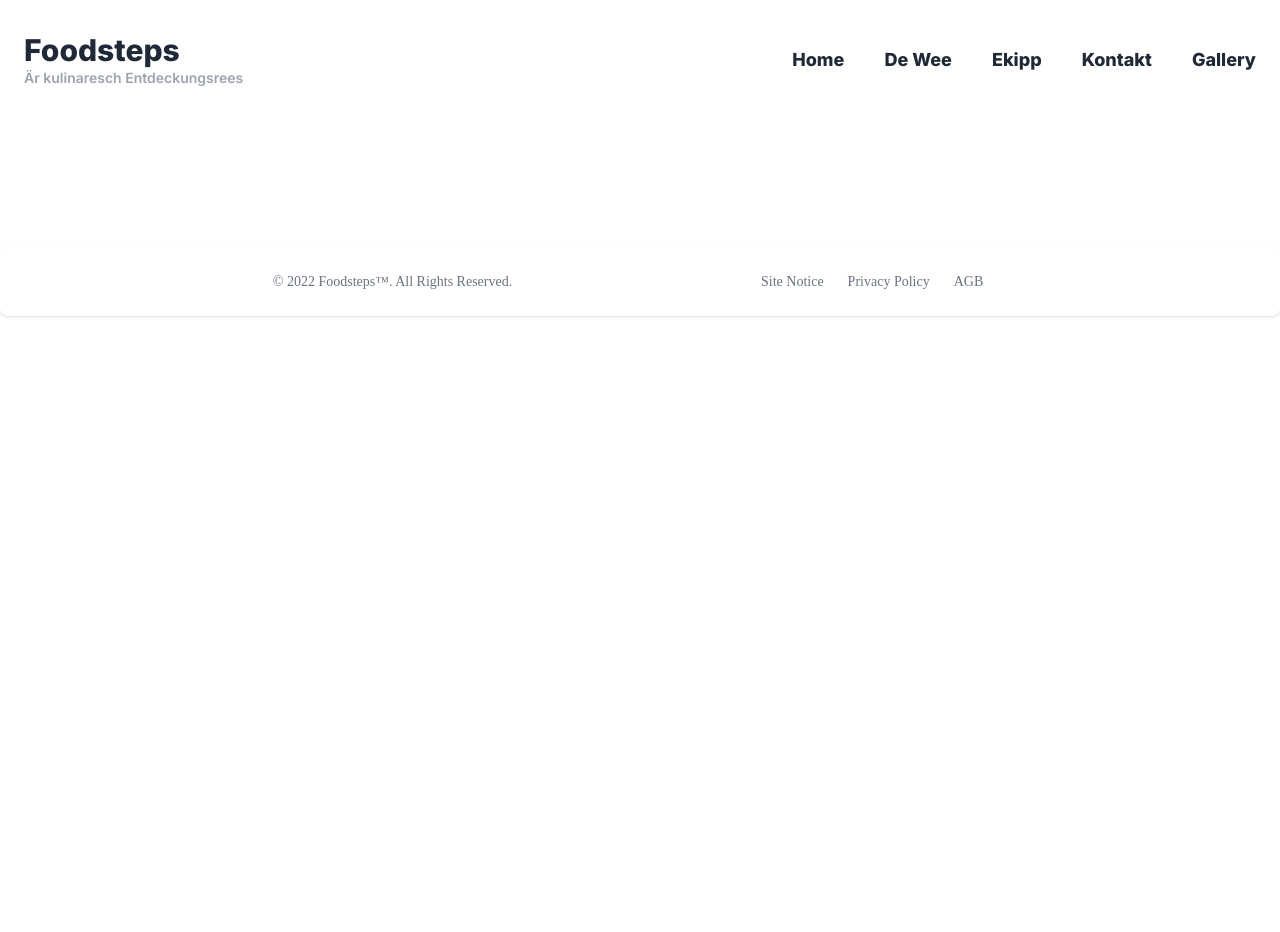
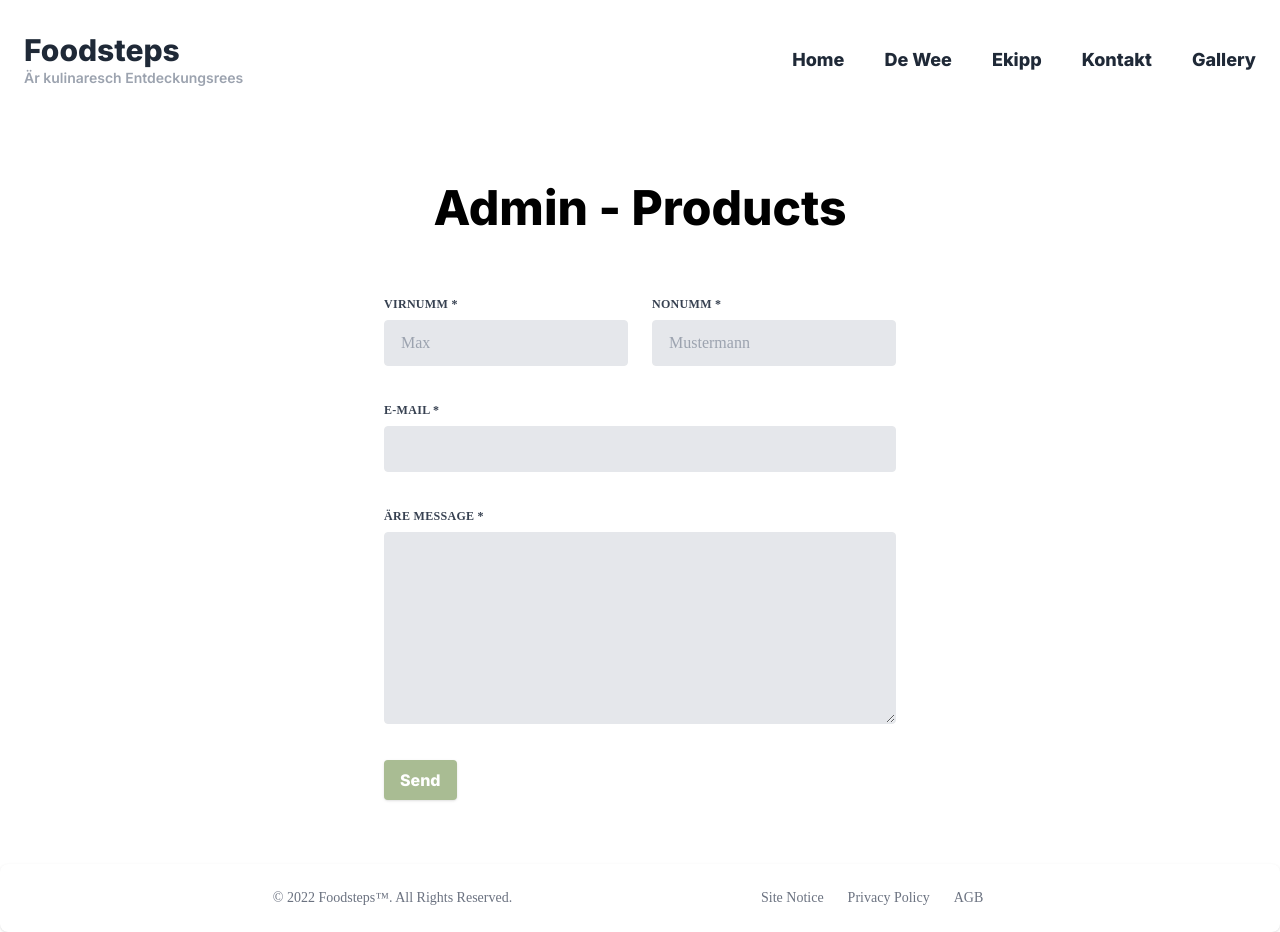
Before and after one commit to LaurenzJ/foodsteps, a Vue app in the folder frontend/: page /admin/products in a window 1280 px wide. Before the commit the page ends 800 px from the top, so only its background shows below. Built offline with nearby package versions, Linux system fonts and the light colour scheme; a web font is replaced by a local one.

Commit message:
added admin

```diff
--- a/frontend/src/components/CProductTab.vue
+++ b/frontend/src/components/CProductTab.vue
@@ -1,7 +1,7 @@
 <template>
-  <div class="w-full max-w-screen-md px-2 py-16 sm:px-0">
+  <div class="w-full  px-2 py-16 sm:px-0">
     <TabGroup>
-      <TabList class="flex space-x-1 rounded-xl bg-green p-1">
+      <TabList class="flex max-w-screen-md space-x-1 rounded-xl bg-green p-1">
         <Tab
           v-for="category in Object.keys(categories)"
           as="template"
@@ -27,7 +27,7 @@
           v-for="(posts, idx) in Object.values(categories)"
           :key="idx"
           :class="[
-            'rounded-xl bg-white p-3',
+            'rounded-xl bg-white p-3 text-justify',
             'ring-white ring-opacity-60 ring-offset-2 ring-offset-blue-400 focus:outline-none focus:ring-2',
           ]"
         >
--- a/frontend/src/router/index.js
+++ b/frontend/src/router/index.js
@@ -13,7 +13,7 @@ const routes = [
     // route level code-splitting
     // this generates a separate chunk (about.[hash].js) for this route
     // which is lazy-loaded when the route is visited.
-    component: () => import(/* webpackChunkName: "about" */ '../views/TeamView.vue')
+    component: () => import('../views/TeamView.vue')
   },
   {
     path: '/contact',
@@ -21,48 +21,58 @@ const routes = [
     // route level code-splitting
     // this generates a separate chunk (about.[hash].js) for this route
     // which is lazy-loaded when the route is visited.
-    component: () => import(/* webpackChunkName: "about" */ '../views/ContactView.vue')
+    component: () => import('../views/ContactView.vue')
   },
   {
     path: '/diekrech',
     name: 'diekrech',
-    component: () => import(/* webpackChunkName: "about" */ '../views/DiekrechView.vue')
+    component: () => import('../views/DiekrechView.vue')
   },
   {
     path: '/gallery',
     name: 'gallery',
-    component: () => import(/* webpackChunkName: "about" */ '../views/GalleryView.vue')
+    component: () => import('../views/GalleryView.vue')
   },
   {
     path: '/faq',
     name: 'faq',
-    component: () => import(/* webpackChunkName: "about" */ '../views/FAQView.vue')
+    component: () => import('../views/FAQView.vue')
   },
   {
     path: '/newsletter',
     name: 'newsletter',
-    component: () => import(/* webpackChunkName: "about" */ '../views/NewsletterView.vue')
+    component: () => import('../views/NewsletterView.vue')
   },
   {
     path: '/site-notice',
     name: 'site-notice',
-    component: () => import(/* webpackChunkName: "about" */ '../views/SiteNoticeView.vue')
+    component: () => import('../views/SiteNoticeView.vue')
   },
   {
     path: '/privacy-policy',
     name: 'privacy-policy',
-    component: () => import(/* webpackChunkName: "about" */ '../views/PrivacyPolicyView.vue')
+    component: () => import('../views/PrivacyPolicyView.vue')
   },
   {
     path: '/agb',
     name: 'agb',
-    component: () => import(/* webpackChunkName: "about" */ '../views/AGBView.vue')
+    component: () => import('../views/AGBView.vue')
   },
   {
     path: '/product/:id',
     name: 'product',
-    component: () => import(/* webpackChunkName: "about" */ '../views/ProductView.vue')
-  }
+    component: () => import('../views/ProductView.vue')
+  },
+  {
+    path: '/admin',
+    name: 'admin',
+    component: () => import('../views/admin/AHomeView.vue'),
+  },
+  {
+    path: '/admin/products',
+    name: 'admin-products',
+    component: () => import('../views/admin/AProductsView.vue'),
+  },
 ]
 
 const router = createRouter({
--- a/frontend/src/views/HomeView.vue
+++ b/frontend/src/views/HomeView.vue
@@ -29,7 +29,9 @@
           <div class="text-center 2xl:w-2/3 w-full">
             <button
               class="shadow bg-[#a9bc93] hover:bg-green-800 focus:shadow-outline focus:outline-none text-white font-bold py-2 my-4 px-4 rounded"
-              type="button">
+              type="button"
+              onclick="location.href='/product/diekrech'"
+              >
               Kafen
             </button>
           </div>
--- a/frontend/src/views/ProductView.vue
+++ b/frontend/src/views/ProductView.vue
@@ -5,7 +5,7 @@
     <div class="lg:w-4/5 mx-auto flex flex-wrap">
       <img class="lg:w-1/2 w-full object-cover object-center rounded border border-gray-200"  src="@/assets/images/Otto-dk-scheld.png">
       <div class="lg:w-1/2 w-full lg:pl-10 lg:py-6 mt-6 lg:mt-0">
-        <h2 class="text-sm title-font text-gray-500 tracking-widest">Foodsteps</h2>
+        <h2 class="text-green text-sm title-font tracking-widest">Foodsteps</h2>
         <h1 class="text-gray-900 text-3xl title-font font-medium mb-1">{{product.name}}</h1>
         <div class="flex mb-4">
           <span class="flex items-center">
@@ -24,7 +24,7 @@
             <svg fill="none" stroke="currentColor" stroke-linecap="round" stroke-linejoin="round" stroke-width="2" class="w-4 h-4 text-red-500" viewBox="0 0 24 24">
               <path d="M12 2l3.09 6.26L22 9.27l-5 4.87 1.18 6.88L12 17.77l-6.18 3.25L7 14.14 2 9.27l6.91-1.01L12 2z"></path>
             </svg>
-            <span class="text-gray-600 ml-3">4 Reviews</span>
+            <span class="text-gray-600 ml-3">4 Bewertungen</span>
           </span>
 
         </div>
--- /dev/null
+++ b/frontend/src/views/admin/AHomeView.vue
@@ -0,0 +1,15 @@
+<template>
+  <div class="admin-home">
+    <div class="grid place-items-center space-y-16 px-6">
+      <h1>Admin - Home</h1>
+    </div>
+  </div>
+</template>
+
+<script>
+
+export default {
+  name: 'AHomeView',
+
+}
+</script>
--- /dev/null
+++ b/frontend/src/views/admin/AProductsView.vue
@@ -0,0 +1,56 @@
+<template>
+  <div class="admin-products">
+    <div class="grid place-items-center space-y-16 px-6">
+      <h1>Admin - Products</h1>
+      <form class="w-3/4 max-w-lg">
+        <div class="flex flex-wrap -mx-3 mb-6">
+          <div class="w-full md:w-1/2 px-3 mb-6 md:mb-0">
+            <label class="block uppercase tracking-wide text-gray-700 text-xs font-bold mb-2" for="grid-first-name">
+              Virnumm *
+            </label>
+            <input required class="appearance-none block w-full bg-gray-200 text-gray-700 border border-gray-200 rounded py-3 px-4 mb-3 leading-tight focus:outline-none focus:bg-white" id="grid-first-name" type="text" placeholder="Max">
+
+          </div>
+          <div class="w-full md:w-1/2 px-3">
+            <label class="block uppercase tracking-wide text-gray-700 text-xs font-bold mb-2" for="grid-last-name">
+              Nonumm *
+            </label>
+            <input required class="appearance-none block w-full bg-gray-200 text-gray-700 border border-gray-200 rounded py-3 px-4 leading-tight focus:outline-none focus:bg-white focus:border-gray-500" id="grid-last-name" type="text" placeholder="Mustermann">
+          </div>
+        </div>
+        <div class="flex flex-wrap -mx-3 mb-6">
+          <div class="w-full px-3">
+            <label class="block uppercase tracking-wide text-gray-700 text-xs font-bold mb-2" for="grid-password">
+              E-mail *
+            </label>
+            <input required class="appearance-none block w-full bg-gray-200 text-gray-700 border border-gray-200 rounded py-3 px-4 mb-3 leading-tight focus:outline-none focus:bg-white focus:border-gray-500" id="email" type="email">
+          </div>
+        </div>
+        <div class="flex flex-wrap -mx-3 mb-6">
+          <div class="w-full px-3">
+            <label class="block uppercase tracking-wide text-gray-700 text-xs font-bold mb-2" for="grid-password">
+              Äre Message *
+            </label>
+            <textarea required class="resize-y appearance-none block w-full bg-gray-200 text-gray-700 border border-gray-200 rounded py-3 px-4 mb-3 leading-tight focus:outline-none focus:bg-white focus:border-gray-500 h-48 resize-none" id="message"></textarea>
+          </div>
+        </div>
+        <div class="md:flex md:items-center">
+          <div class="md:w-1/3">
+            <button class="shadow bg-[#a9bc93] hover:bg-green-800 focus:shadow-outline focus:outline-none text-white font-bold py-2 px-4 rounded" type="button">
+              Send
+            </button>
+          </div>
+          <div class="md:w-2/3"></div>
+        </div>
+      </form>
+    </div>
+  </div>
+</template>
+
+<script>
+
+export default {
+  name: 'AProductsView',
+
+}
+</script>
```
Also changed, not shown: 1 other file (tests, documents, lock files or other folders).
